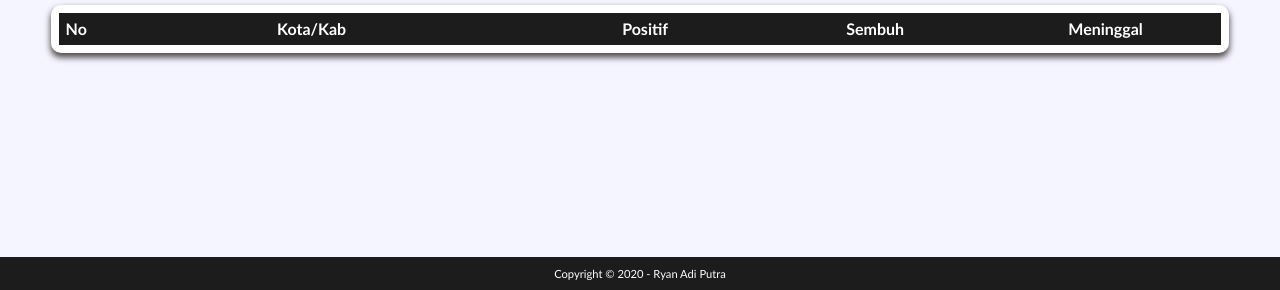
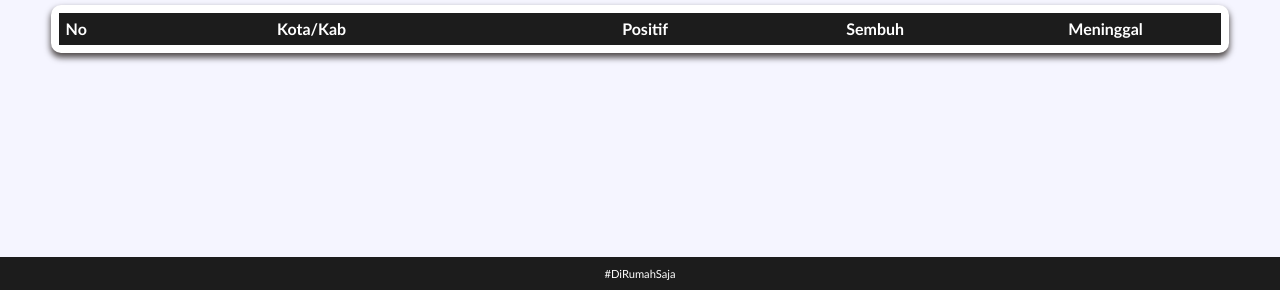
Before and after one commit to ryanadiputraa/Pantau-Corona, a website built with webpack: page src/index.html in a window 1280 px wide. Shown: the part 510-800 px from the top of the page. Built offline with nearby package versions, Linux system fonts and the light colour scheme; no server answers; files whose address does not match are found by name.

Commit message:
change footer

```diff
--- a/src/index.html
+++ b/src/index.html
@@ -110,7 +110,7 @@
   </div>
 
   <footer>
-    <p class="footer-text">Copyright © 2020 - Ryan Adi Putra</p>
+    <p class="footer-text">#DiRumahSaja</p>
   </footer>
 
 </body>
```
Also changed, not shown: dist/index.html.
